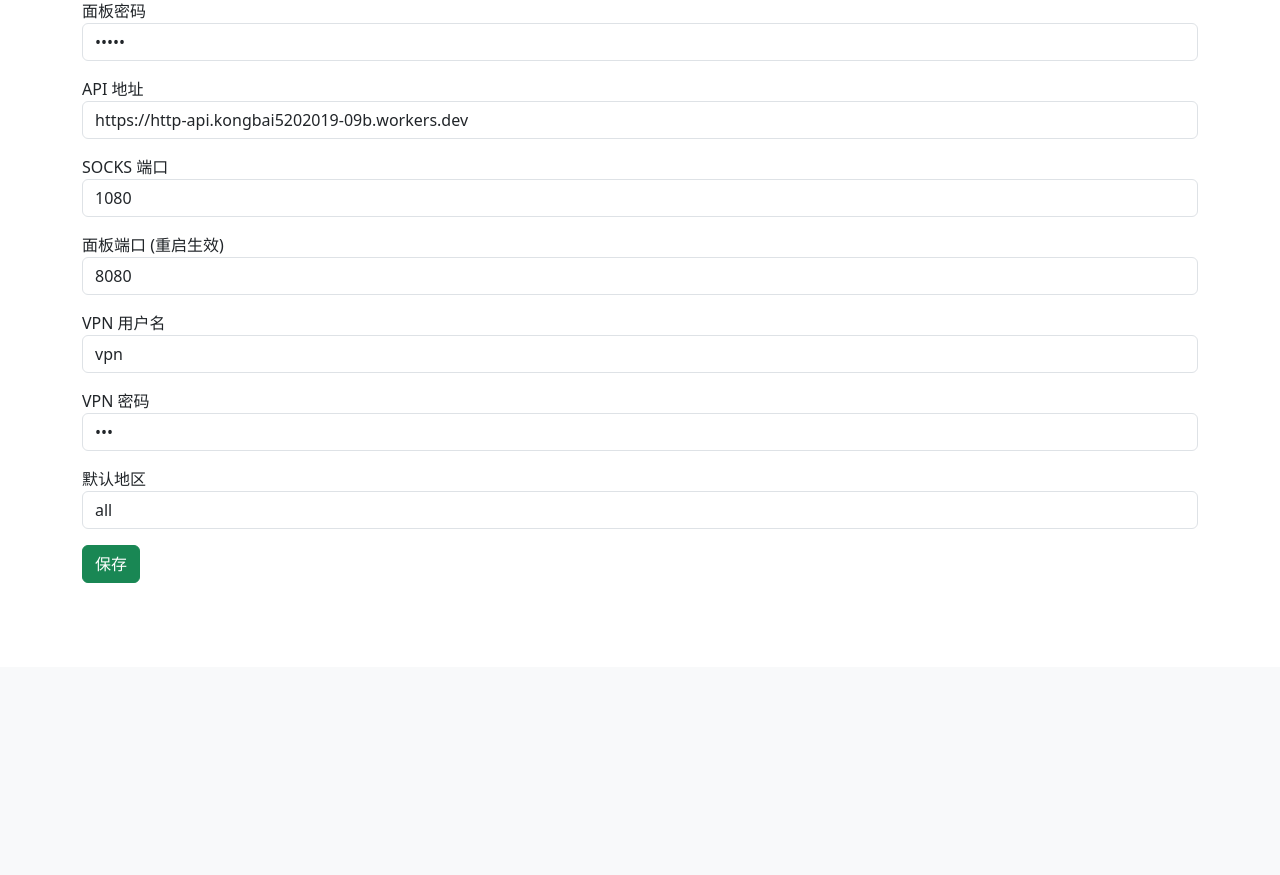
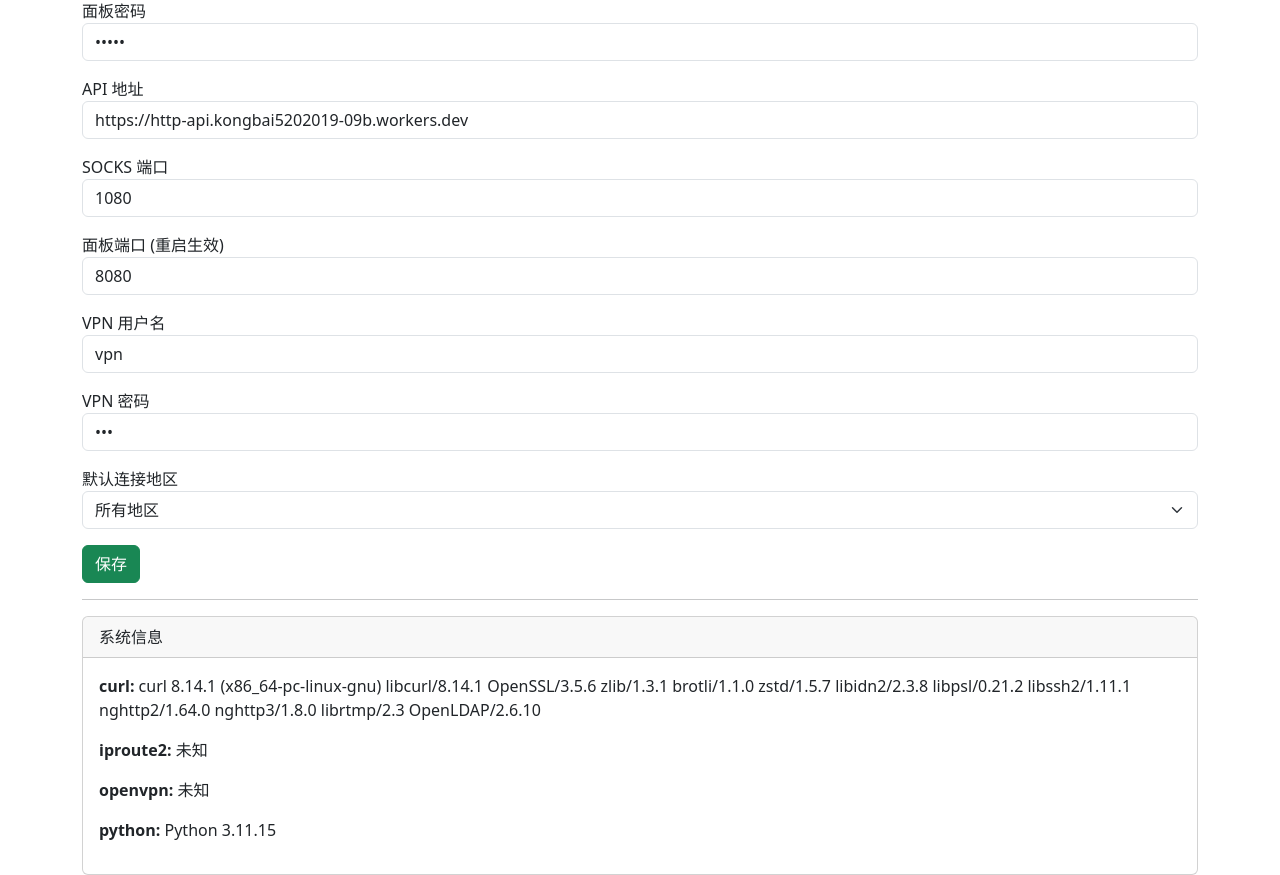
Before and after one commit to owenxx10086/vpngate-proxy, a Flask app: page / in a window 1280 px wide, after a click on "设置". Shown: the part 133-1008 px from the top of the page. Before the commit the page ends 716 px from the top, so only its background shows below. Run offline with Flask 3, Linux system fonts and the light colour scheme; the visitor is signed in with stand-in values (Sample User, id 1); data that the repository does not hold is empty; some libraries are stand-ins or nearby versions.

Commit message:
Update index.html

```diff
--- a/app/templates/index.html
+++ b/app/templates/index.html
@@ -8,7 +8,7 @@
     <script src="https://cdn.jsdelivr.net/npm/bootstrap@5.3.0/dist/js/bootstrap.bundle.min.js"></script>
     <script src="https://cdn.socket.io/4.5.4/socket.io.min.js"></script>
     <style>
-        .log-area { height: 300px; overflow-y: auto; background: #222; color: #0f0; font-family: monospace; padding: 10px; }
+        .log-area { height: 640px; overflow-y: auto; background: #222; color: #0f0; font-family: monospace; padding: 10px; }
         .status-card { margin-bottom: 15px; }
         .modal-log-area { height: 200px; overflow-y: auto; background: #1e1e1e; color: #0f0; font-family: monospace; padding: 10px; font-size: 0.85rem; }
     </style>
@@ -29,6 +29,7 @@
             <li class="nav-item"><button class="nav-link" data-bs-toggle="tab" data-bs-target="#settings">设置</button></li>
         </ul>
         <div class="tab-content mt-3">
+            <!-- 仪表盘 -->
             <div class="tab-pane fade show active" id="dashboard">
                 <div class="row">
                     <div class="col-md-6">
@@ -61,6 +62,7 @@
                     </div>
                 </div>
             </div>
+            <!-- 节点列表 -->
             <div class="tab-pane fade" id="nodes">
                 <div class="mb-3">
                     <select id="region-filter" class="form-select w-auto d-inline">
@@ -74,6 +76,7 @@
                     <tbody id="node-table"></tbody>
                 </table>
             </div>
+            <!-- 设置 -->
             <div class="tab-pane fade" id="settings">
                 <form id="settings-form">
                     <div class="mb-3"><label>面板密码</label><input type="password" class="form-control" id="cfg-password"></div>
@@ -82,14 +85,26 @@
                     <div class="mb-3"><label>面板端口 (重启生效)</label><input type="number" class="form-control" id="cfg-web-port"></div>
                     <div class="mb-3"><label>VPN 用户名</label><input class="form-control" id="cfg-vpn-user"></div>
                     <div class="mb-3"><label>VPN 密码</label><input type="password" class="form-control" id="cfg-vpn-pass"></div>
-                    <div class="mb-3"><label>默认地区</label><input class="form-control" id="cfg-region" placeholder="all 或 JP, US..."></div>
+                    <div class="mb-3">
+                        <label>默认连接地区</label>
+                        <select id="cfg-region" class="form-select">
+                            <option value="all">所有地区</option>
+                            <!-- 选项由 JS 动态填充 -->
+                        </select>
+                    </div>
                     <button type="submit" class="btn btn-success">保存</button>
                     <span id="settings-msg" class="ms-3"></span>
                 </form>
+                <hr>
+                <div class="card">
+                    <div class="card-header">系统信息</div>
+                    <div class="card-body" id="system-info">加载中...</div>
+                </div>
             </div>
         </div>
     </div>
 
+    <!-- 连接进度模态框 -->
     <div class="modal fade" id="connectModal" tabindex="-1" aria-labelledby="connectModalLabel" aria-hidden="true" data-bs-backdrop="static" data-bs-keyboard="false">
         <div class="modal-dialog modal-lg">
             <div class="modal-content">
@@ -115,6 +130,9 @@
         const connectModal = new bootstrap.Modal(document.getElementById("connectModal"));
         let isConnecting = false;
         let modalVisible = false;
+        let allNodes = [];
+        let isRefreshing = false;
+        let configRegion = "all";   // 保存从后台获取的默认连接地区
 
         socket.on("log", (data) => {
             const msg = `<div>${data.message}</div>`;
@@ -126,6 +144,7 @@
             }
         });
 
+        // 更新仪表盘状态
         async function updateStatus() {
             try {
                 const res = await fetch("/api/status");
@@ -149,6 +168,7 @@
         setInterval(updateStatus, 3000);
         updateStatus();
 
+        // 复制 SOCKS5（兼容 HTTP）
         document.getElementById("copy-socks-btn").addEventListener("click", () => {
             const socks = document.getElementById("socks-link").textContent;
             if (!socks || socks === "-") return;
@@ -181,25 +201,37 @@
             }
         }
 
-        let allNodes = [];
-        let isRefreshing = false;
-
-        function populateRegionFilter(nodes) {
-            const select = document.getElementById("region-filter");
-            select.innerHTML = '<option value="all">所有地区</option>';
+        // 通用：从节点列表生成地区选项 HTML
+        function buildRegionOptions(nodes) {
             const regions = new Set();
             nodes.forEach(n => {
                 if (n.country_short) regions.add(JSON.stringify({short: n.country_short, long: n.country_long}));
             });
             const sorted = Array.from(regions).map(JSON.parse).sort((a,b) => a.short.localeCompare(b.short));
+            let html = '<option value="all">所有地区</option>';
             sorted.forEach(r => {
-                const opt = document.createElement("option");
-                opt.value = r.short;
-                opt.textContent = `${r.long} (${r.short})`;
-                select.appendChild(opt);
+                html += `<option value="${r.short}">${r.long} (${r.short})</option>`;
             });
+            return html;
+        }
+
+        // 更新节点列表页的地区筛选器
+        function populateRegionFilter(nodes) {
+            const select = document.getElementById("region-filter");
+            select.innerHTML = buildRegionOptions(nodes);
             const savedRegion = localStorage.getItem("selectedRegion") || "all";
             select.value = savedRegion;
+        }
+
+        // 更新设置页的默认连接地区下拉，并根据 configRegion 选中
+        function updateSettingsRegionDropdown(nodes) {
+            const select = document.getElementById("cfg-region");
+            select.innerHTML = buildRegionOptions(nodes);
+            if (configRegion && [...select.options].some(opt => opt.value === configRegion)) {
+                select.value = configRegion;
+            } else {
+                select.value = "all";
+            }
         }
 
         function renderNodeTable(nodes) {
@@ -242,8 +274,9 @@
                 const nodes = await res.json();
                 allNodes = nodes;
                 renderNodeTable(nodes);
-                if (region === "all") populateRegionFilter(nodes);
-                document.getElementById("region-filter").value = region;
+                populateRegionFilter(nodes);
+                // 同步更新设置页的地区下拉（如果节点列表不为空）
+                updateSettingsRegionDropdown(nodes);
                 status.textContent = "刷新完成";
                 setTimeout(() => { status.textContent = ""; }, 2000);
             } catch(e) {
@@ -257,7 +290,6 @@
         }
 
         async function connectNode(ip, depth = 0) {
-            // 首次手动点击时若已在连接中，阻止；但自动重试允许
             if (isConnecting && depth === 0) return;
             const MAX_RETRIES = 3;
             setConnecting(true);
@@ -278,7 +310,6 @@
                     modalLogPanel.scrollTop = modalLogPanel.scrollHeight;
                 }
                 document.getElementById("modal-status-text").textContent = `正在连接 ${ip} (第${depth+1}次尝试)...`;
-                // 清空旧日志，准备显示新节点连接过程
                 modalLogPanel.innerHTML = `<div style="color: #ff0;">${tip}</div>`;
                 modalLogPanel.scrollTop = modalLogPanel.scrollHeight;
             }
@@ -304,21 +335,19 @@
             } catch(e) {
                 document.getElementById("modal-status-text").textContent = `❌ 连接 ${ip} 失败: ${e.message}`;
                 if (depth < MAX_RETRIES - 1) {
-                    // 复制一份节点列表，过滤掉已失败的和当前 IP
                     const candidates = allNodes.filter(n => n.ip !== ip && !sessionStorage.getItem("failed_"+n.ip));
                     const nextNode = candidates.length > 0 ? candidates[0] : null;
                     if (nextNode) {
                         sessionStorage.setItem("failed_"+ip, "1");
                         document.getElementById("modal-status-text").textContent += "，正在自动尝试下一个节点...";
                         setTimeout(() => connectNode(nextNode.ip, depth+1), 1500);
-                        return; // 继续保持连接状态，不执行 finally 中的解锁
+                        return;
                     }
                 }
                 document.getElementById("modal-status-text").textContent += " 请手动刷新列表后重试。";
                 document.getElementById("modal-cancel-btn").style.display = "inline-block";
                 document.getElementById("modal-close-btn").style.display = "inline-block";
             } finally {
-                // 只有最终成功或失败且不再重试时才解锁
                 if (depth === MAX_RETRIES - 1 || !allNodes.some(n => n.ip !== ip && !sessionStorage.getItem("failed_"+n.ip))) {
                     setConnecting(false);
                     modalVisible = false;
@@ -346,9 +375,9 @@
         document.getElementById("modal-cancel-btn").addEventListener("click", closeModal);
         document.getElementById("modal-close-btn").addEventListener("click", closeModal);
 
-        document.addEventListener("DOMContentLoaded", () => { refreshNodes(); });
-
+        // 设置页逻辑
         async function loadSettings() {
+            try {
                 const res = await fetch("/api/config");
                 const cfg = await res.json();
                 document.getElementById("cfg-password").value = cfg.web_password || "";
@@ -357,8 +386,19 @@
                 document.getElementById("cfg-web-port").value = cfg.web_port || 8080;
                 document.getElementById("cfg-vpn-user").value = cfg.vpn_user || "";
                 document.getElementById("cfg-vpn-pass").value = cfg.vpn_pass || "";
-            document.getElementById("cfg-region").value = cfg.region || "all";
+                configRegion = cfg.region || "all";
+                // 如果节点列表已加载，立即更新地区下拉
+                if (allNodes.length > 0) {
+                    updateSettingsRegionDropdown(allNodes);
+                } else {
+                    // 否则稍后在刷新节点时填充
+                    document.getElementById("cfg-region").innerHTML = '<option value="all">所有地区</option>';
                 }
+            } catch(e) {
+                console.error("加载设置失败", e);
+            }
+        }
+
         document.getElementById("settings-form").addEventListener("submit", async (e) => {
             e.preventDefault();
             const newCfg = {
@@ -370,16 +410,48 @@
                 vpn_pass: document.getElementById("cfg-vpn-pass").value,
                 region: document.getElementById("cfg-region").value
             };
-            const res = await fetch("/api/config", { method: "POST", headers: { "Content-Type": "application/json" }, body: JSON.stringify(newCfg) });
+            const msg = document.getElementById("settings-msg");
+            try {
+                const res = await fetch("/api/config", {
+                    method: "POST",
+                    headers: { "Content-Type": "application/json" },
+                    body: JSON.stringify(newCfg)
+                });
                 const data = await res.json();
-            const msg = document.getElementById("settings-msg");
                 if (data.success) {
-                msg.innerHTML = data.restart_needed ? "保存成功，部分设置需重启容器生效" : "保存成功";
+                    msg.textContent = data.restart_needed ? "保存成功，部分设置需重启容器生效" : "保存成功";
+                    msg.className = "ms-3 text-success";
                 } else {
-                msg.innerHTML = "保存失败";
+                    msg.textContent = "保存失败: " + (data.error || "未知错误");
+                    msg.className = "ms-3 text-danger";
                 }
+            } catch (err) {
+                msg.textContent = "请求失败: " + err.message;
+                msg.className = "ms-3 text-danger";
+            }
+            // 2秒后自动清除提示
+            setTimeout(() => { msg.textContent = ""; msg.className = "ms-3"; }, 2000);
         });
-        loadSettings();
+
+        // 加载系统信息
+        async function loadSystemInfo() {
+            try {
+                const res = await fetch("/api/system");
+                if (!res.ok) throw new Error("HTTP " + res.status);
+                const data = await res.json();
+                const div = document.getElementById("system-info");
+                div.innerHTML = Object.entries(data).map(([key, val]) => `<p><strong>${key}:</strong> ${val}</p>`).join("");
+            } catch(e) {
+                document.getElementById("system-info").textContent = "加载系统信息失败: " + e.message;
+            }
+        }
+
+        // 页面初始化
+        document.addEventListener("DOMContentLoaded", () => {
+            loadSettings();      // 加载设置表单
+            refreshNodes();      // 加载节点列表（会触发更新地区下拉）
+            loadSystemInfo();    // 加载系统信息
+        });
     </script>
 </body>
 </html>
```
Lines whose indentation alone changed are shown as unchanged.
